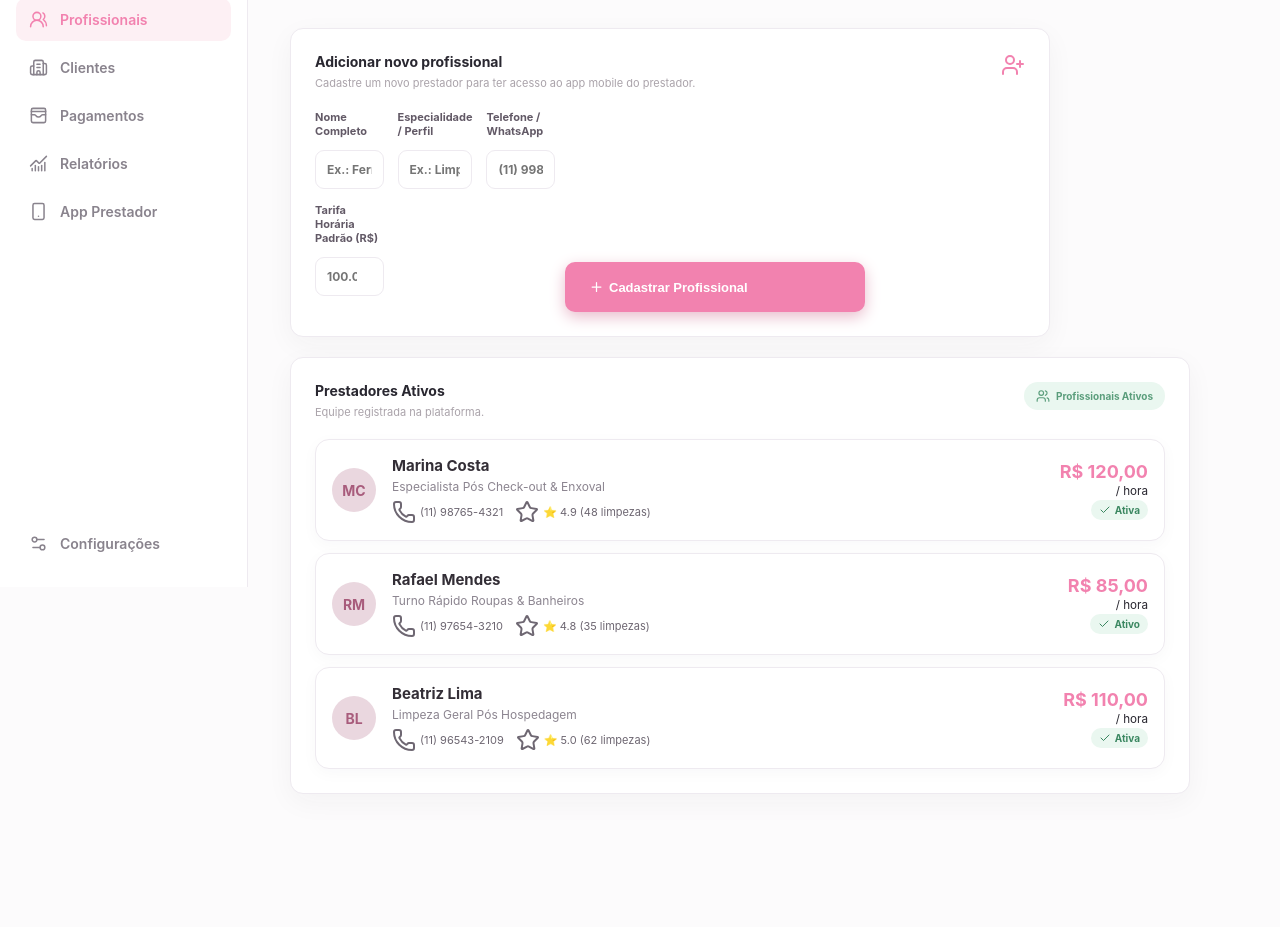
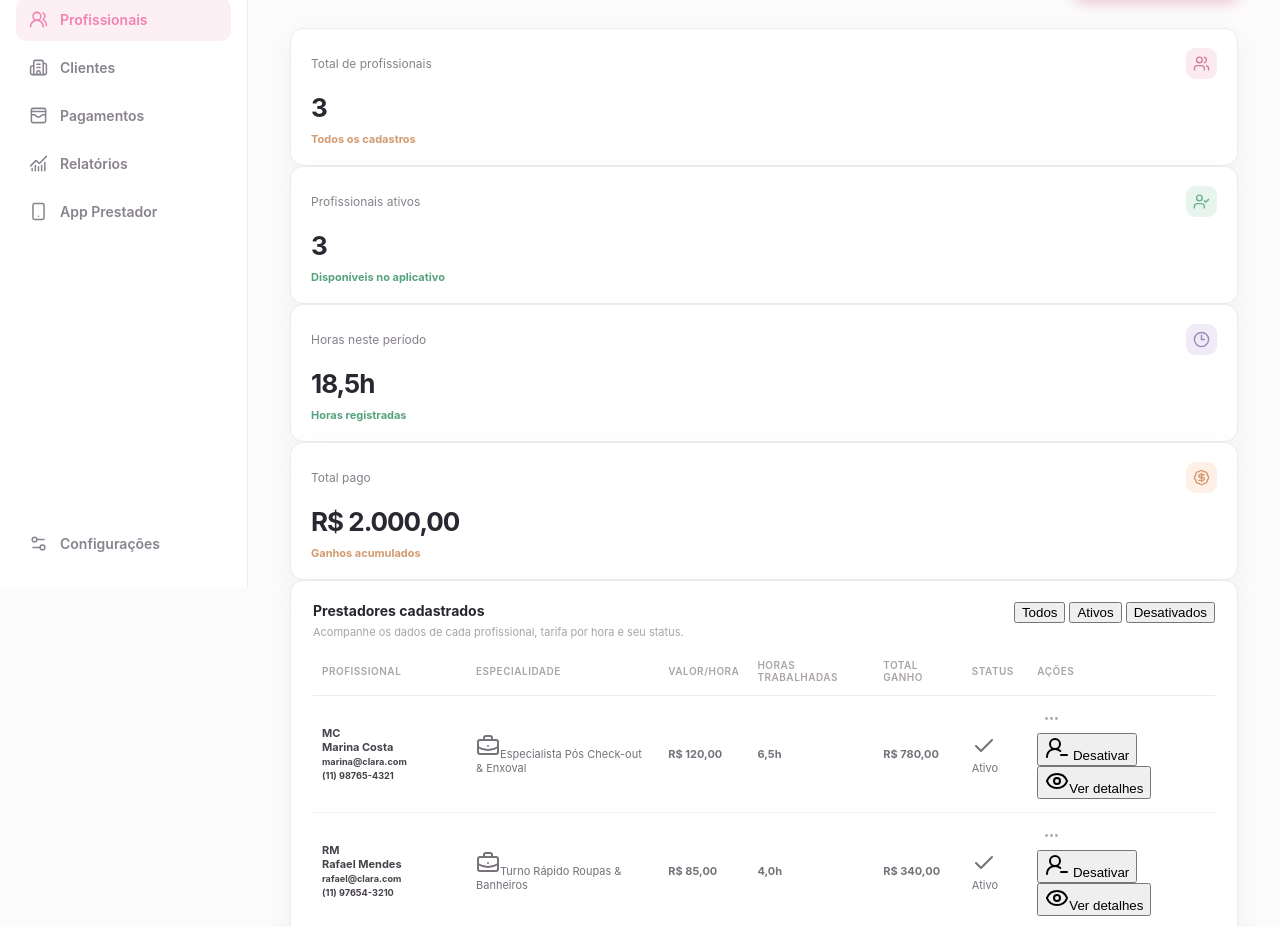
Before and after one commit to Rubens-create/projeto-crm, a website: page web/admin-professionals.html in a window 1280 px wide. Shown: the part 213-1140 px from the top of the page. Before the commit the page ends 1062 px from the top, so only its background shows below. Drawn offline with nearby package versions, Linux system fonts and the light colour scheme.

Commit message:
feat: apply GitHub professionals page design and interactive stats table

```diff
--- a/web/admin-professionals.html
+++ b/web/admin-professionals.html
@@ -33,7 +33,7 @@
 
     <main class="main">
       <header class="topbar">
-        <div class="breadcrumb"><span>Administração</span><i>/</i><strong>Equipe de Profissionais</strong></div>
+        <div class="breadcrumb"><span>Início</span><i>/</i><strong>Profissionais</strong></div>
         <div class="profile">
           <span class="avatar">RC</span>
           <span class="profile-copy"><strong>Ruben Costa</strong><small>Administrador</small></span>
@@ -43,115 +43,123 @@
       <section class="content">
         <div class="heading">
           <div>
-            <p class="eyebrow">EQUIPE & PRESTADORES</p>
-            <h1>Gestão de Profissionais</h1>
-            <p class="subtitle">Cadastre e acompanhe os prestadores de serviços de limpeza terceirizada.</p>
+            <p class="eyebrow">EQUIPE & ATENDIMENTO AIRBNB</p>
+            <h1>Profissionais</h1>
+            <p class="subtitle">Gerencie prestadores, especialidades, horas trabalhadas e repasses.</p>
           </div>
+          <button class="primary" id="newProfessional"><i data-lucide="plus"></i> Novo profissional</button>
         </div>
 
-        <!-- FORMULÁRIO DE CADASTRO -->
-        <section class="panel catalog-form">
+        <!-- 4 STAT CARDS DA PÁGINA PROFISSIONAIS -->
+        <div class="professional-stats">
+          <article class="stat-card">
+            <div class="stat-top">
+              <span>Total de profissionais</span>
+              <span class="stat-icon pink"><i data-lucide="users"></i></span>
+            </div>
+            <strong id="totalProfessionals">3</strong>
+            <p class="trend neutral">Todos os cadastros</p>
+          </article>
+
+          <article class="stat-card">
+            <div class="stat-top">
+              <span>Profissionais ativos</span>
+              <span class="stat-icon green"><i data-lucide="user-check"></i></span>
+            </div>
+            <strong id="activeProfessionals">3</strong>
+            <p class="trend up">Disponíveis no aplicativo</p>
+          </article>
+
+          <article class="stat-card">
+            <div class="stat-top">
+              <span>Horas neste período</span>
+              <span class="stat-icon lilac"><i data-lucide="clock-3"></i></span>
+            </div>
+            <strong id="totalProfessionalHours">18.5h</strong>
+            <p class="trend up">Horas registradas</p>
+          </article>
+
+          <article class="stat-card">
+            <div class="stat-top">
+              <span>Total pago</span>
+              <span class="stat-icon peach"><i data-lucide="badge-dollar-sign"></i></span>
+            </div>
+            <strong id="totalProfessionalEarned">R$ 2.000,00</strong>
+            <p class="trend neutral">Ganhos acumulados</p>
+          </article>
+        </div>
+
+        <!-- PAINEL E TABELA COM FILTROS -->
+        <section class="panel professionals-panel">
           <div class="panel-head">
             <div>
-              <h2>Adicionar novo profissional</h2>
-              <p>Cadastre um novo prestador para ter acesso ao app mobile do prestador.</p>
+              <h2>Prestadores cadastrados</h2>
+              <p>Acompanhe os dados de cada profissional, tarifa por hora e seu status.</p>
             </div>
-            <span class="how-icon"><i data-lucide="user-plus"></i></span>
+            <div class="list-filter">
+              <button class="filter active" data-filter="all">Todos</button>
+              <button class="filter" data-filter="active">Ativos</button>
+              <button class="filter" data-filter="inactive">Desativados</button>
+            </div>
           </div>
 
-          <form id="proForm">
-            <div class="admin-form-grid">
-              <label>
-                Nome Completo
-                <input name="name" placeholder="Ex.: Fernanda Souza" required>
-              </label>
-              <label>
-                Especialidade / Perfil
-                <input name="specialty" placeholder="Ex.: Limpeza Pós Check-out & Enxoval" required>
-              </label>
-              <label>
-                Telefone / WhatsApp
-                <input name="phone" placeholder="(11) 99887-6655" required>
-              </label>
-              <label>
-                Tarifa Horária Padrão (R$)
-                <input name="rate" type="number" step="0.50" min="1" placeholder="100.00" required>
-              </label>
-            </div>
-            <button class="primary admin-submit-btn" type="submit">
-              <i data-lucide="plus"></i> Cadastrar Profissional
-            </button>
-          </form>
-        </section>
-
-        <!-- LISTA DE PROFISSIONAIS -->
-        <section class="panel catalog-list">
-          <div class="panel-head">
-            <div>
-              <h2>Prestadores Ativos</h2>
-              <p>Equipe registrada na plataforma.</p>
-            </div>
-            <span class="catalog-label"><i data-lucide="users"></i> Profissionais Ativos</span>
-          </div>
-
-          <div class="pro-page-grid" id="proList">
-            <article class="pro-detail-card">
-              <span class="avatar big">MC</span>
-              <div class="pro-detail-info">
-                <h3>Marina Costa</h3>
-                <p>Especialista Pós Check-out & Enxoval</p>
-                <div class="pro-meta-badges">
-                  <span><i data-lucide="phone"></i> (11) 98765-4321</span>
-                  <span><i data-lucide="star"></i> ⭐ 4.9 (48 limpezas)</span>
-                </div>
-              </div>
-              <div class="pro-detail-rate">
-                <strong>R$ 120,00</strong>
-                <small>/ hora</small>
-                <span class="status-pill active"><i data-lucide="check"></i> Ativa</span>
-              </div>
-            </article>
-
-            <article class="pro-detail-card">
-              <span class="avatar big">RM</span>
-              <div class="pro-detail-info">
-                <h3>Rafael Mendes</h3>
-                <p>Turno Rápido Roupas & Banheiros</p>
-                <div class="pro-meta-badges">
-                  <span><i data-lucide="phone"></i> (11) 97654-3210</span>
-                  <span><i data-lucide="star"></i> ⭐ 4.8 (35 limpezas)</span>
-                </div>
-              </div>
-              <div class="pro-detail-rate">
-                <strong>R$ 85,00</strong>
-                <small>/ hora</small>
-                <span class="status-pill active"><i data-lucide="check"></i> Ativo</span>
-              </div>
-            </article>
-
-            <article class="pro-detail-card">
-              <span class="avatar big">BL</span>
-              <div class="pro-detail-info">
-                <h3>Beatriz Lima</h3>
-                <p>Limpeza Geral Pós Hospedagem</p>
-                <div class="pro-meta-badges">
-                  <span><i data-lucide="phone"></i> (11) 96543-2109</span>
-                  <span><i data-lucide="star"></i> ⭐ 5.0 (62 limpezas)</span>
-                </div>
-              </div>
-              <div class="pro-detail-rate">
-                <strong>R$ 110,00</strong>
-                <small>/ hora</small>
-                <span class="status-pill active"><i data-lucide="check"></i> Ativa</span>
-              </div>
-            </article>
+          <div class="professional-table-wrap">
+            <table class="professional-table">
+              <thead>
+                <tr>
+                  <th>Profissional</th>
+                  <th>Especialidade</th>
+                  <th>Valor/hora</th>
+                  <th>Horas trabalhadas</th>
+                  <th>Total ganho</th>
+                  <th>Status</th>
+                  <th>Ações</th>
+                </tr>
+              </thead>
+              <tbody id="professionalsBody"></tbody>
+            </table>
           </div>
         </section>
       </section>
     </main>
   </div>
 
-  <div class="toast" id="toast">Profissional cadastrado com sucesso</div>
+  <!-- MODAL DE CADASTRO DE PROFISSIONAL -->
+  <div class="modal-backdrop" id="professionalModal">
+    <section class="modal">
+      <div class="modal-head">
+        <div>
+          <h2>Novo profissional</h2>
+          <p>Cadastre um prestador de serviço para acesso à plataforma.</p>
+        </div>
+        <button class="modal-close" id="closeModal" aria-label="Fechar"><i data-lucide="x"></i></button>
+      </div>
+      <form id="professionalForm">
+        <label>Nome completo
+          <input name="name" required placeholder="Ex.: Ana Souza">
+        </label>
+        <div class="form-row">
+          <label>E-mail
+            <input name="email" type="email" required placeholder="ana@email.com">
+          </label>
+          <label>Telefone
+            <input name="phone" placeholder="(11) 99999-9999">
+          </label>
+        </div>
+        <div class="form-row">
+          <label>Especialidade
+            <input name="specialty" required placeholder="Ex.: Limpeza Pós Check-out & Enxoval">
+          </label>
+          <label>Valor por hora (R$)
+            <input name="rate" type="number" min="1" step="0.50" required placeholder="120.00">
+          </label>
+        </div>
+        <button class="primary" type="submit"><i data-lucide="user-plus"></i> Cadastrar profissional</button>
+      </form>
+    </section>
+  </div>
+
+  <div class="toast" id="toast">Operação realizada com sucesso</div>
 
   <script src="/admin-professionals.js"></script>
   <script>window.addEventListener('load',()=>lucide.createIcons());</script>
--- a/web/admin-professionals.js
+++ b/web/admin-professionals.js
@@ -1,8 +1,15 @@
-const money = value => new Intl.NumberFormat('pt-BR', { style: 'currency', currency: 'BRL' }).format(value);
-const initials = name => name.split(' ').map(part => part[0]).slice(0, 2).join('');
+const money = value => new Intl.NumberFormat('pt-BR', { style: 'currency', currency: 'BRL', maximumFractionDigits: 2 }).format(value);
 
-const proForm = document.querySelector('#proForm');
-const proList = document.querySelector('#proList');
+let professionals = [
+  { id: 'PRO-01', name: 'Marina Costa', email: 'marina@clara.com', phone: '(11) 98765-4321', specialty: 'Especialista Pós Check-out & Enxoval', rate: 120.00, hours: 6.5, earned: 780.00, active: true },
+  { id: 'PRO-02', name: 'Rafael Mendes', email: 'rafael@clara.com', phone: '(11) 97654-3210', specialty: 'Turno Rápido Roupas & Banheiros', rate: 85.00, hours: 4.0, earned: 340.00, active: true },
+  { id: 'PRO-03', name: 'Beatriz Lima', email: 'beatriz@clara.com', phone: '(11) 96543-2109', specialty: 'Limpeza Geral Pós Hospedagem', rate: 110.00, hours: 8.0, earned: 880.00, active: true }
+];
+
+let currentFilter = 'all';
+
+const body = document.querySelector('#professionalsBody');
+const modal = document.querySelector('#professionalModal');
 const toast = document.querySelector('#toast');
 
 function showToast(msg) {
@@ -12,37 +19,148 @@ function showToast(msg) {
   setTimeout(() => toast.classList.remove('show'), 2500);
 }
 
-if (proForm) {
-  proForm.onsubmit = (e) => {
-    e.preventDefault();
-    const data = new FormData(proForm);
-    const name = data.get('name');
-    const specialty = data.get('specialty');
-    const phone = data.get('phone');
-    const rate = parseFloat(data.get('rate'));
+function render() {
+  const filtered = professionals.filter(p => currentFilter === 'all' || (currentFilter === 'active' ? p.active : !p.active));
 
-    const newCard = document.createElement('article');
-    newCard.className = 'pro-detail-card';
-    newCard.innerHTML = `
-      <span class="avatar big">${initials(name)}</span>
-      <div class="pro-detail-info">
-        <h3>${name}</h3>
-        <p>${specialty}</p>
-        <div class="pro-meta-badges">
-          <span><i data-lucide="phone"></i> ${phone}</span>
-          <span><i data-lucide="star"></i> ⭐ Novo Profissional</span>
+  const totalProEl = document.querySelector('#totalProfessionals');
+  if (totalProEl) totalProEl.textContent = professionals.length;
+
+  const activeProEl = document.querySelector('#activeProfessionals');
+  if (activeProEl) activeProEl.textContent = professionals.filter(p => p.active).length;
+
+  const totalHoursEl = document.querySelector('#totalProfessionalHours');
+  if (totalHoursEl) totalHoursEl.textContent = professionals.reduce((a, p) => a + p.hours, 0).toFixed(1).replace('.', ',') + 'h';
+
+  const totalEarnedEl = document.querySelector('#totalProfessionalEarned');
+  if (totalEarnedEl) totalEarnedEl.textContent = money(professionals.reduce((a, p) => a + p.earned, 0));
+
+  if (!body) return;
+
+  body.innerHTML = filtered.map(p => `
+    <tr>
+      <td>
+        <div class="professional-cell">
+          <span class="professional-avatar">${p.name.split(' ').map(x => x[0]).slice(0, 2).join('')}</span>
+          <div>
+            <strong>${p.name}</strong>
+            <small>${p.email}<br>${p.phone || 'Telefone não informado'}</small>
+          </div>
         </div>
-      </div>
-      <div class="pro-detail-rate">
-        <strong>${money(rate)}</strong>
-        <small>/ hora</small>
-        <span class="status-pill active"><i data-lucide="check"></i> Ativo</span>
-      </div>
-    `;
+      </td>
+      <td>
+        <span class="specialty"><i data-lucide="briefcase-business"></i>${p.specialty}</span>
+      </td>
+      <td><strong>${money(p.rate)}</strong></td>
+      <td><strong>${p.hours.toFixed(1).replace('.', ',')}h</strong></td>
+      <td><strong>${money(p.earned)}</strong></td>
+      <td>
+        <span class="professional-status ${p.active ? 'active' : 'inactive'}">
+          <i data-lucide="${p.active ? 'check' : 'pause'}"></i>${p.active ? 'Ativo' : 'Desativado'}
+        </span>
+      </td>
+      <td>
+        <div class="action-menu">
+          <button class="more professional-more" data-menu="${p.id}" aria-label="Mais opções">
+            <i data-lucide="more-horizontal"></i>
+          </button>
+          <div class="action-dropdown" id="menu-${p.id}">
+            <button data-action="toggle" data-id="${p.id}">
+              <i data-lucide="${p.active ? 'user-round-minus' : 'user-round-check'}"></i>
+              ${p.active ? 'Desativar' : 'Ativar'}
+            </button>
+            <button data-action="details" data-id="${p.id}">
+              <i data-lucide="eye"></i>Ver detalhes
+            </button>
+          </div>
+        </div>
+      </td>
+    </tr>
+  `).join('') || '<tr><td colspan="7" class="empty-row">Nenhum profissional encontrado.</td></tr>';
 
-    proList.prepend(newCard);
-    proForm.reset();
-    if (window.lucide) lucide.createIcons();
-    showToast('Profissional cadastrado com sucesso!');
+  if (window.lucide) lucide.createIcons();
+
+  document.querySelectorAll('.professional-more').forEach(btn => {
+    btn.onclick = e => {
+      e.stopPropagation();
+      document.querySelectorAll('.action-dropdown.open').forEach(x => x.classList.remove('open'));
+      const targetMenu = document.querySelector('#menu-' + btn.dataset.menu);
+      if (targetMenu) targetMenu.classList.toggle('open');
+    };
+  });
+
+  document.querySelectorAll('[data-action="toggle"]').forEach(btn => {
+    btn.onclick = (e) => {
+      e.stopPropagation();
+      toggleStatus(btn.dataset.id);
+    };
+  });
+
+  document.querySelectorAll('[data-action="details"]').forEach(btn => {
+    btn.onclick = (e) => {
+      e.stopPropagation();
+      const p = professionals.find(x => x.id === btn.dataset.id);
+      if (p) showToast(`${p.name} · ${p.specialty} (${p.hours}h ativas)`);
+    };
+  });
+}
+
+function toggleStatus(id) {
+  const p = professionals.find(x => x.id === id);
+  if (p) {
+    p.active = !p.active;
+    render();
+    showToast(`Status de ${p.name} alterado para ${p.active ? 'Ativo' : 'Desativado'}!`);
+  }
+}
+
+document.querySelectorAll('.filter').forEach(btn => {
+  btn.onclick = () => {
+    const activeFilter = document.querySelector('.filter.active');
+    if (activeFilter) activeFilter.classList.remove('active');
+    btn.classList.add('active');
+    currentFilter = btn.dataset.filter;
+    render();
+  };
+});
+
+const newProBtn = document.querySelector('#newProfessional');
+if (newProBtn) newProBtn.onclick = () => modal.classList.add('open');
+
+const closeModalBtn = document.querySelector('#closeModal');
+if (closeModalBtn) closeModalBtn.onclick = () => modal.classList.remove('open');
+
+if (modal) {
+  modal.onclick = e => {
+    if (e.target === modal) modal.classList.remove('open');
   };
 }
+
+const form = document.querySelector('#professionalForm');
+if (form) {
+  form.onsubmit = e => {
+    e.preventDefault();
+    const data = Object.fromEntries(new FormData(e.target));
+    const newPro = {
+      id: 'PRO-0' + (professionals.length + 1),
+      name: data.name,
+      email: data.email,
+      phone: data.phone,
+      specialty: data.specialty,
+      rate: Number(data.rate) || 100,
+      hours: 0,
+      earned: 0,
+      active: true
+    };
+    professionals.unshift(newPro);
+    form.reset();
+    modal.classList.remove('open');
+    render();
+    showToast(`Profissional ${newPro.name} cadastrado(a) com sucesso!`);
+  };
+}
+
+document.addEventListener('click', () => {
+  document.querySelectorAll('.action-dropdown.open').forEach(x => x.classList.remove('open'));
+});
+
+render();
```
Also changed, not shown: 1 other file.
